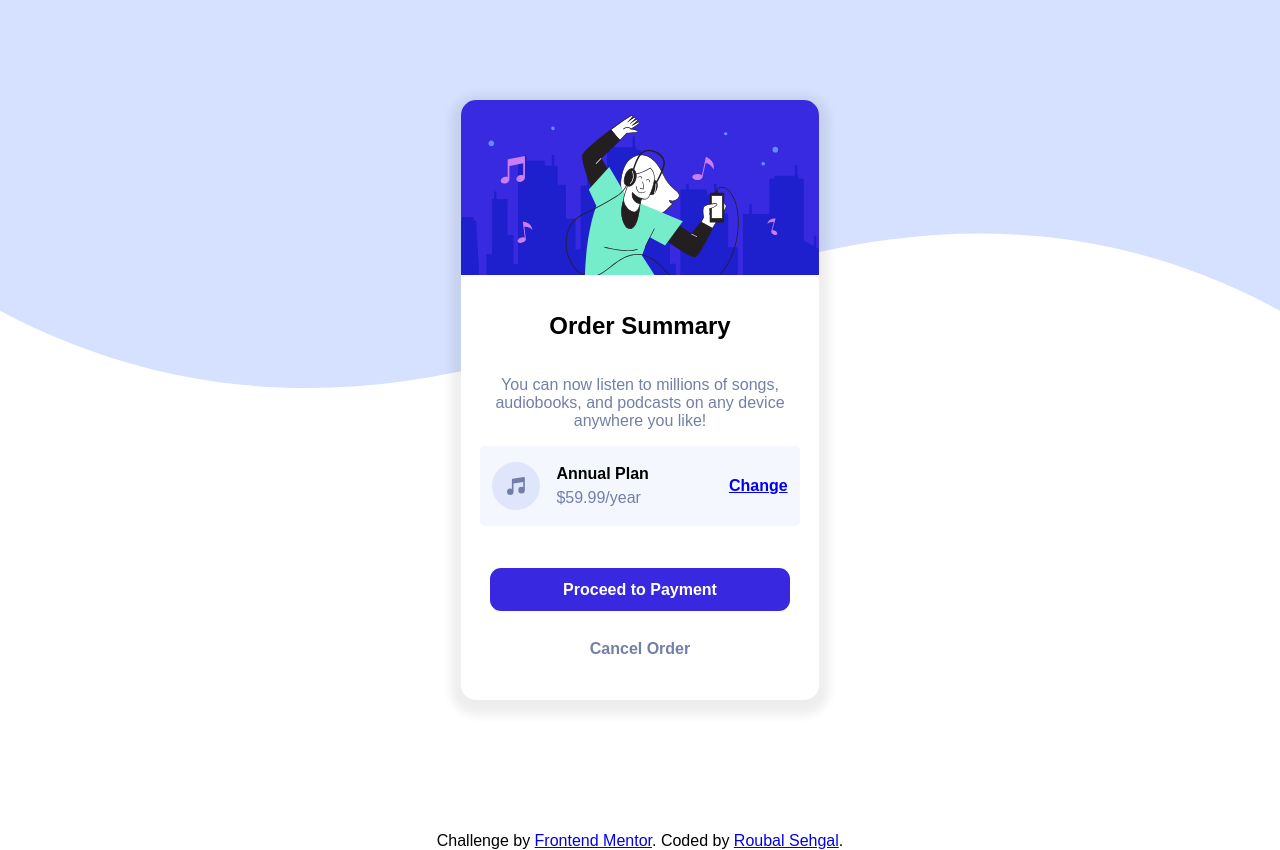
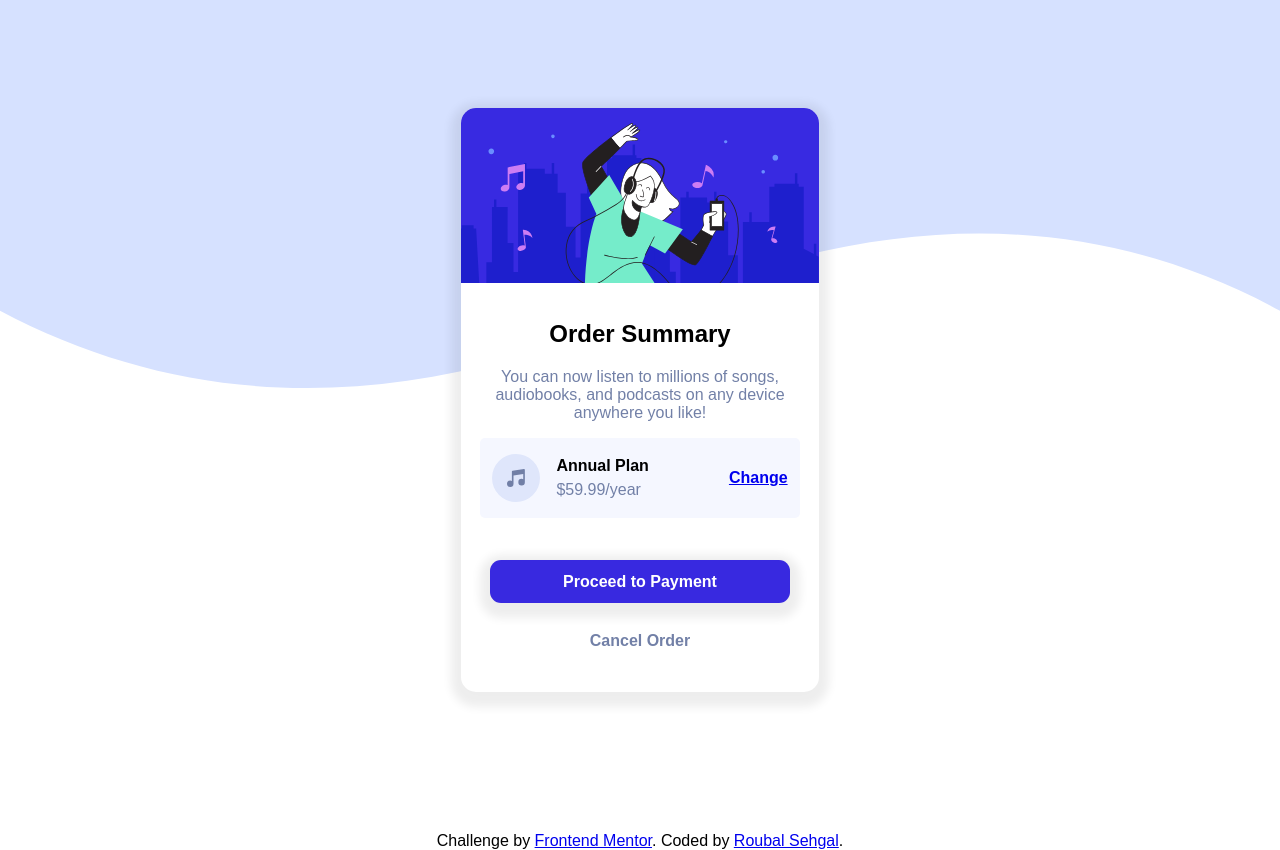
Before and after one commit to roubalsehgal/Order-Summary-Component, a plain HTML site: page index.html in a window 1280 px wide. Drawn offline with Linux system fonts and the light colour scheme; a web font is replaced by a local one.

Commit message:
Fixed Margin

```diff
--- a/style.css
+++ b/style.css
@@ -60,7 +60,7 @@ body{
     text-align: center;
     font-weight: 500;
     color: var(--desaturatedBlue);
-    margin: 1rem 1.5rem 1rem 1.5rem;
+    margin: 0 1.5rem 1rem 1.5rem;
 }
 
 .selectedPlan{
@@ -112,6 +112,7 @@ body{
     border-radius: 11px;
     color: white;
     font-weight: 700;
+    box-shadow: 0 5px 10px 10px rgba(0, 0, 0, 0.07);
 }
 
 #proceedPayment:hover{
```
